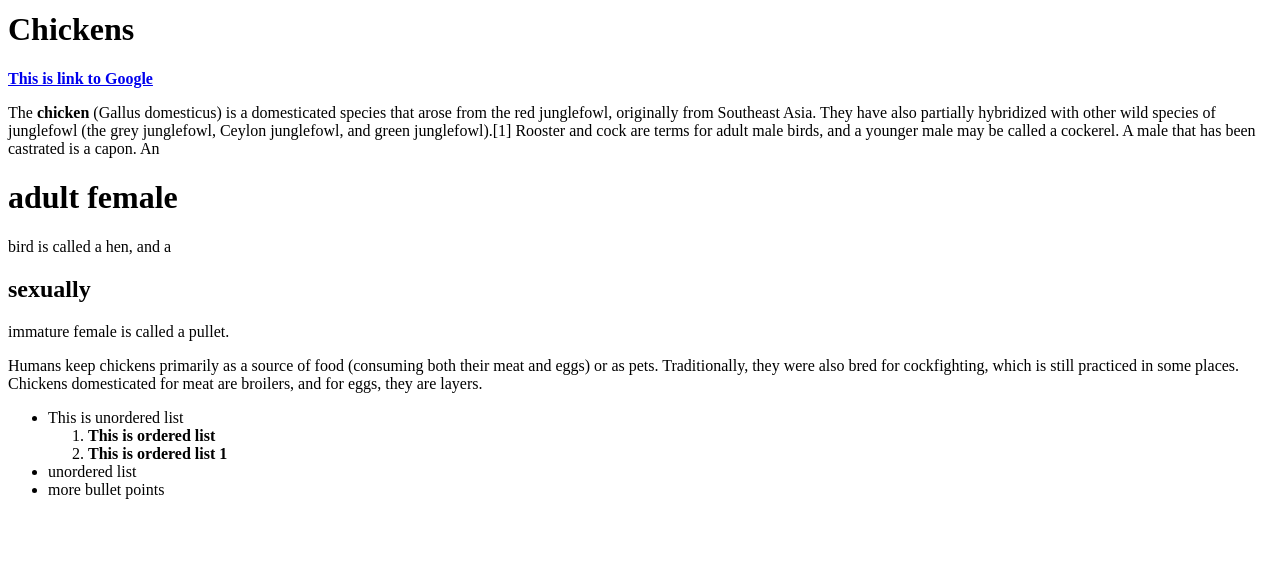
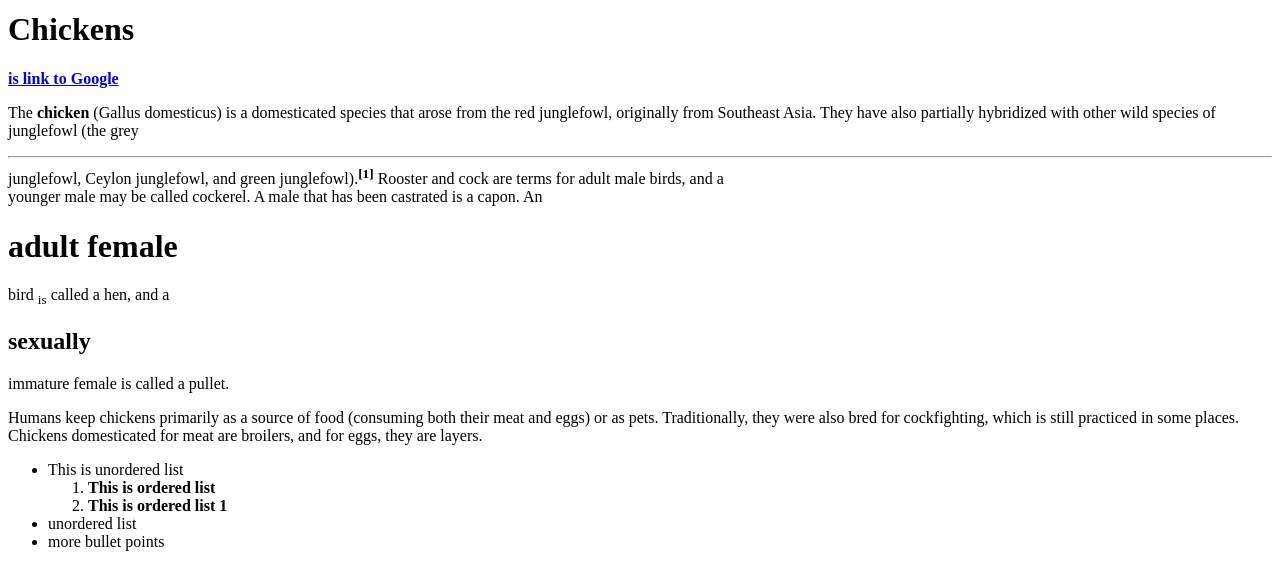
Before and after one commit to tomcatprime/web-development-learn, a plain HTML site: page chickens.html in a window 1280 px wide. Shown: the part 322-889 px from the top of the page. Before the commit the page ends 837 px from the top, so only its background shows below. Drawn offline with Linux system fonts and the light colour scheme.

Commit message:
add more tags

```diff
--- a/chickens.html
+++ b/chickens.html
@@ -8,13 +8,16 @@
 
     <img src="https://upload.wikimedia.org/wikipedia/commons/thumb/8/84/Male_and_female_chicken_sitting_together.jpg/220px-Male_and_female_chicken_sitting_together.jpg">
     <h1>Chickens</h1>
-    <a href="https://www.google.com"><b>This is link to Google</b></a>
+    <div>
+    <a href="https://www.google.com"><b><span> is link to Google</span> </b></a>
+    </div>
     <p>The <b>chicken</b> (Gallus domesticus) is a domesticated species that arose from the red junglefowl, originally
         from Southeast Asia. They have also partially hybridized with other wild species of junglefowl (the grey
-        junglefowl, Ceylon junglefowl, and green junglefowl).[1] Rooster and cock are terms for adult male birds, and a
-        younger male may be called a cockerel. A male that has been castrated is a capon.
+        <hr>
+        junglefowl, Ceylon junglefowl, and green junglefowl).<sup><b>[1]</b></sup> Rooster and cock are terms for adult male birds, and a<br>
+        younger male may be called cockerel. A male that has been castrated is a capon.
         An
-    <h1>adult female</h1> bird is called a hen, and a <h2>sexually</h2> immature female is called a pullet. </p>
+    <h1>adult female</h1> bird <sub>is</sub> called a hen, and a <h2>sexually</h2> immature female is called a pullet. </p>
 
 
     <p>Humans keep chickens primarily as a source of food (consuming both their meat and eggs) or as pets.
```
